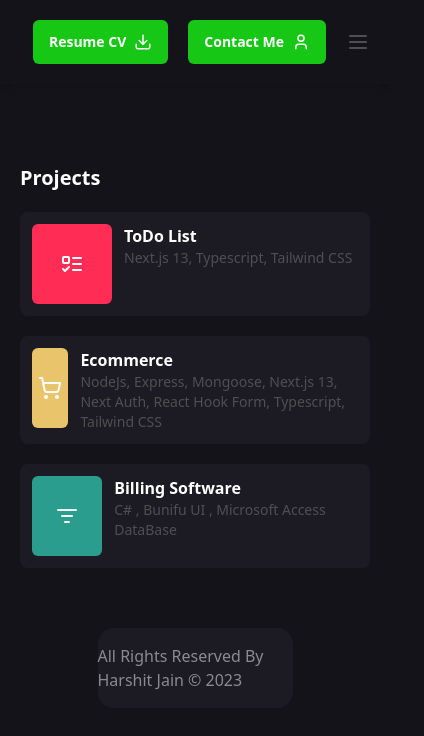
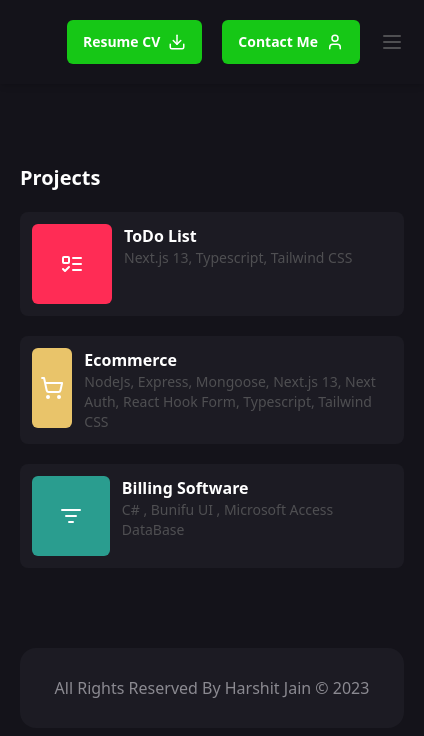
Before and after one commit to harshit-ostwal/Portfolio, a Next.js app: page /projects in a window 390 px wide. Shown: the top 736 px of the page, 424 px wide, since content can reach past the window. Built offline with nearby package versions, Linux system fonts and the light colour scheme.

Commit message:
Portfolio

```diff
--- a/src/components/Footer.tsx
+++ b/src/components/Footer.tsx
@@ -1,7 +1,7 @@
 export default function Footer() {
     return (
         <div className="flex justify-center mt-10 items-center">
-            <div className="flex justify-center items-center rounded-2xl mb-5 w-2/4 h-20 bg-cardPrimary">
+            <div className="flex justify-center items-center rounded-2xl mb-5 w-96 m-5 md:m-0 md:w-2/4 h-20 bg-cardPrimary">
                 <p className="text-primary">All Rights Reserved By Harshit Jain &copy; {new Date().getFullYear()}</p>
             </div>
         </div>
```
